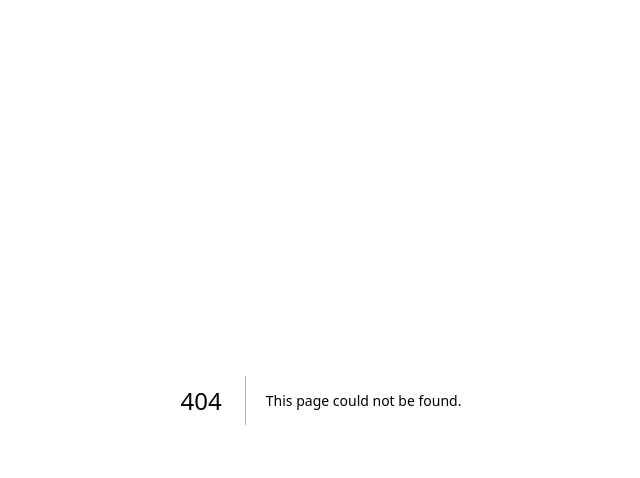
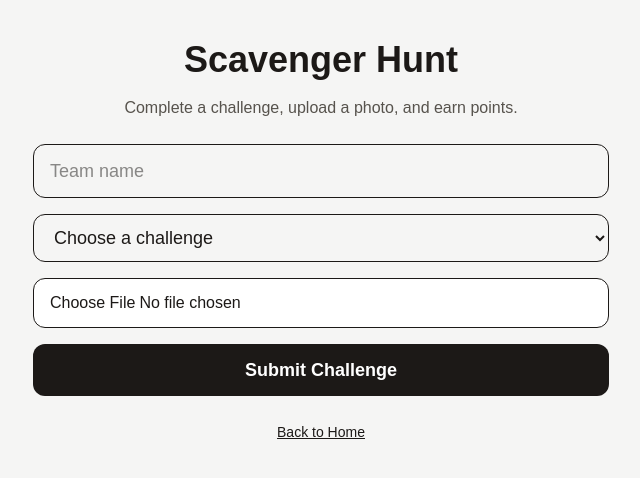
Before and after one commit to boazburney/wedding-site, a Next.js app: page /scavenger in a window 1280 px wide. Before the commit this address had no page. Shown: the top 478 px of the page, without its empty margins (319-959 px from the left). Built offline with nearby package versions, Linux system fonts and the light colour scheme.

Commit message:
Update scavenger hunt

```diff
--- /dev/null
+++ b/app/scavenger/page.tsx
@@ -0,0 +1,136 @@
+"use client";
+
+import { useState } from "react";
+
+type Challenge = {
+  id: number;
+  title: string;
+  points: number;
+};
+
+const challenges: Challenge[] = [
+  { id: 1, title: "Take a photo with someone from another table", points: 5 },
+  { id: 2, title: "Take a dance floor selfie", points: 5 },
+  { id: 3, title: "Take a photo outside in the chill area", points: 10 },
+  { id: 4, title: "Take a photo with someone married 20+ years", points: 10 },
+  { id: 5, title: "Recreate a famous movie scene", points: 15 },
+];
+
+export default function Scavenger() {
+  const [teamName, setTeamName] = useState("");
+  const [selectedChallenge, setSelectedChallenge] = useState("");
+  const [file, setFile] = useState<File | null>(null);
+  const [message, setMessage] = useState("");
+  const [uploading, setUploading] = useState(false);
+
+  const handleSubmit = async () => {
+    if (!teamName || !selectedChallenge || !file) {
+      setMessage("Please enter a team name, choose a challenge, and upload a photo.");
+      return;
+    }
+
+    setUploading(true);
+    setMessage("Submitting...");
+
+    const challenge = challenges.find(
+      (c) => c.id === Number(selectedChallenge)
+    );
+
+    const formData = new FormData();
+    formData.append("file", file);
+    formData.append("upload_preset", "wedding_uploads");
+    formData.append("folder", "scavenger-submissions");
+
+    try {
+      const res = await fetch(
+        "https://api.cloudinary.com/v1_1/di2sfqdey/image/upload",
+        {
+          method: "POST",
+          body: formData,
+        }
+      );
+
+      if (!res.ok) throw new Error("Upload failed");
+
+      const existingScore = Number(localStorage.getItem(teamName) || 0);
+      const newScore = existingScore + (challenge?.points || 0);
+
+      localStorage.setItem(teamName, String(newScore));
+
+      setMessage(
+        `Submitted! ${teamName} earned ${challenge?.points} points. Total: ${newScore}`
+      );
+
+      setSelectedChallenge("");
+      setFile(null);
+    } catch {
+      setMessage("Submission failed. Please try again.");
+    } finally {
+      setUploading(false);
+    }
+  };
+
+  return (
+    <main className="min-h-screen bg-stone-100 text-stone-900 px-6 py-10">
+      <section className="mx-auto max-w-xl text-center">
+        <h1 className="text-4xl font-bold">Scavenger Hunt</h1>
+
+        <p className="mt-4 text-stone-600">
+          Complete a challenge, upload a photo, and earn points.
+        </p>
+
+        <input
+          type="text"
+          placeholder="Team name"
+          value={teamName}
+          onChange={(e) => setTeamName(e.target.value)}
+          className="mt-6 w-full rounded-xl border px-4 py-3 text-lg"
+        />
+
+        <select
+          value={selectedChallenge}
+          onChange={(e) => setSelectedChallenge(e.target.value)}
+          className="mt-4 w-full rounded-xl border px-4 py-3 text-lg"
+        >
+          <option value="">Choose a challenge</option>
+          {challenges.map((challenge) => (
+            <option key={challenge.id} value={challenge.id}>
+              {challenge.title} - {challenge.points} points
+            </option>
+          ))}
+        </select>
+
+        <div className="mt-4">
+          <input
+            type="file"
+            accept="image/*"
+            onChange={(e) =>
+              setFile(e.target.files ? e.target.files[0] : null)
+            }
+            className="w-full rounded-xl border bg-white px-4 py-3"
+          />
+        </div>
+
+        <button
+          onClick={handleSubmit}
+          disabled={uploading}
+          className="mt-4 w-full rounded-xl bg-stone-900 text-white py-3 text-lg font-semibold disabled:opacity-50"
+        >
+          {uploading ? "Submitting..." : "Submit Challenge"}
+        </button>
+
+        {message && (
+          <div className="mt-6 rounded-xl bg-white px-4 py-3 text-sm font-medium shadow">
+            {message}
+          </div>
+        )}
+
+        <div className="mt-6">
+          <a href="/" className="text-sm underline">
+            Back to Home
+          </a>
+        </div>
+      </section>
+    </main>
+  );
+}
```
